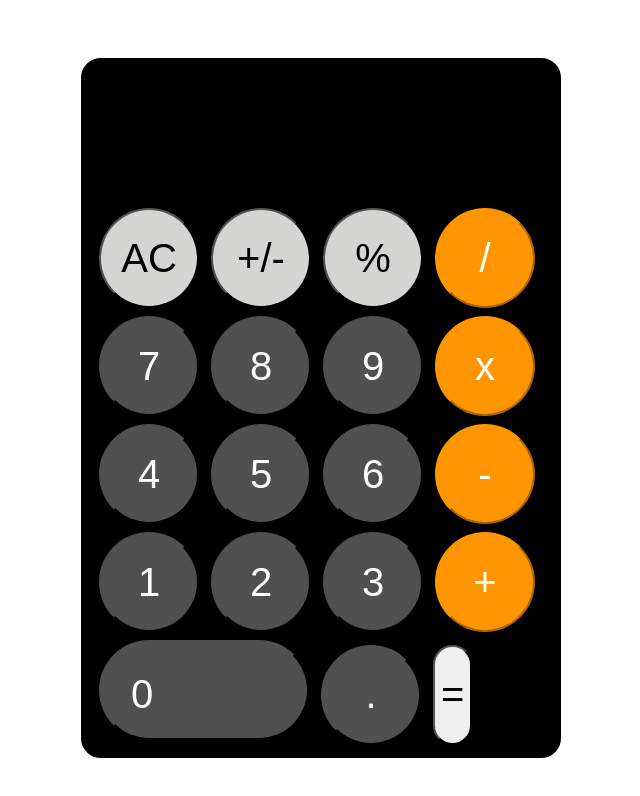
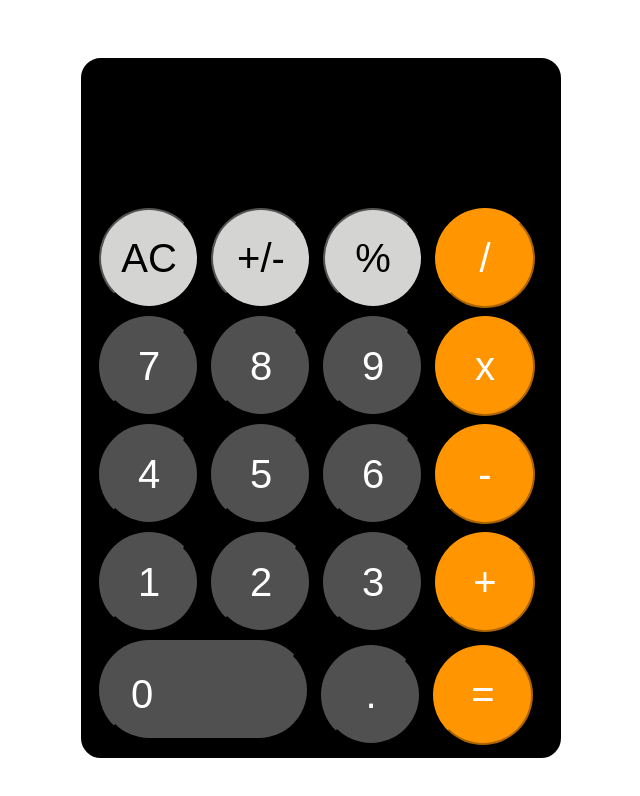
Before and after one commit to kyle-the-noob/basicCalculator, a plain HTML site: page index.html in a window 1280 px wide. Shown: the whole page, without its empty margins (319-959 px from the left). Drawn offline with Linux system fonts and the light colour scheme.

Commit message:
Added the equalBtn id to all need places

```diff
--- a/style.css
+++ b/style.css
@@ -33,6 +33,7 @@ button {
 }
 .nums,
 .op,
+#equal,
 #clear,
 #sign,
 #percent {
@@ -47,7 +48,8 @@ button {
 }
 
 .nums,
-.op {
+.op,
+#equal {
     color: #FFF;
 }
 
@@ -56,6 +58,7 @@ button {
     border-color: #505050;
 }
 
+#equal,
 .op {
     background-color: #FF9500;
     border-color: #FF9500;
```
